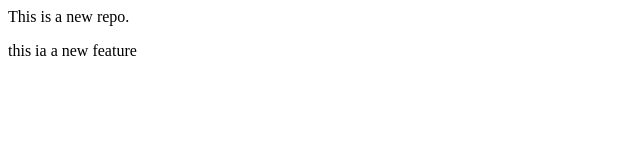
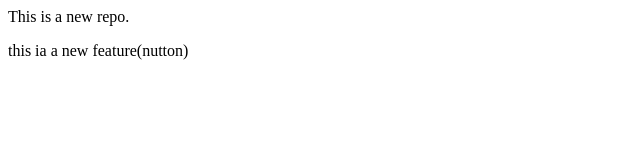
Before and after one commit to Samrudh-K-R/localrepo, a plain HTML site: page index.html in a window 1280 px wide. Shown: the full height of the page, 0-640 px from the left. Drawn offline with Linux system fonts and the light colour scheme.

```diff
--- a/index.html
+++ b/index.html
@@ -1,2 +1,2 @@
 <p>This is a new repo.</p>
-<p>this ia a new feature</p>
+<p>this ia a new feature(nutton)</p>
```
